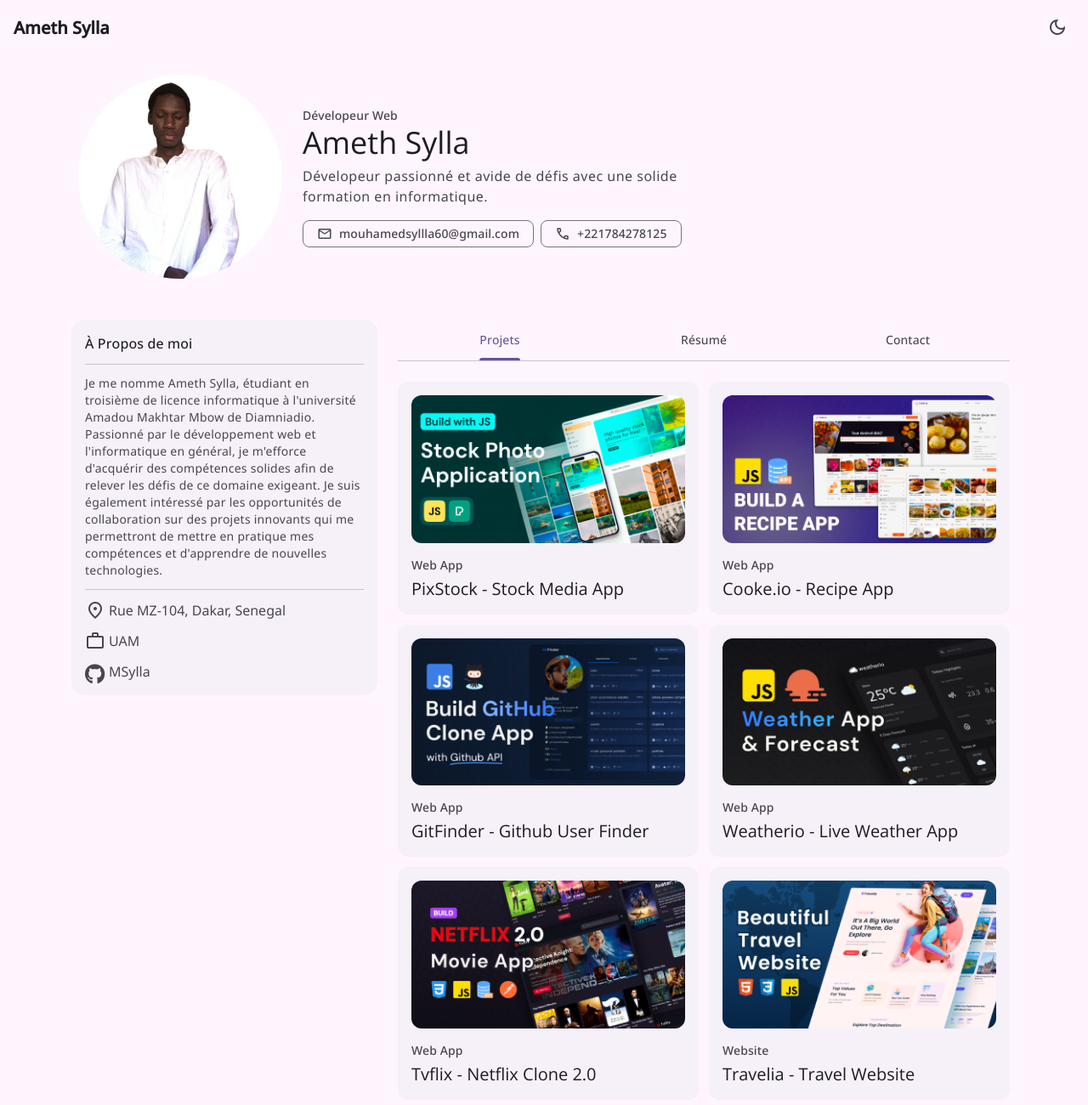
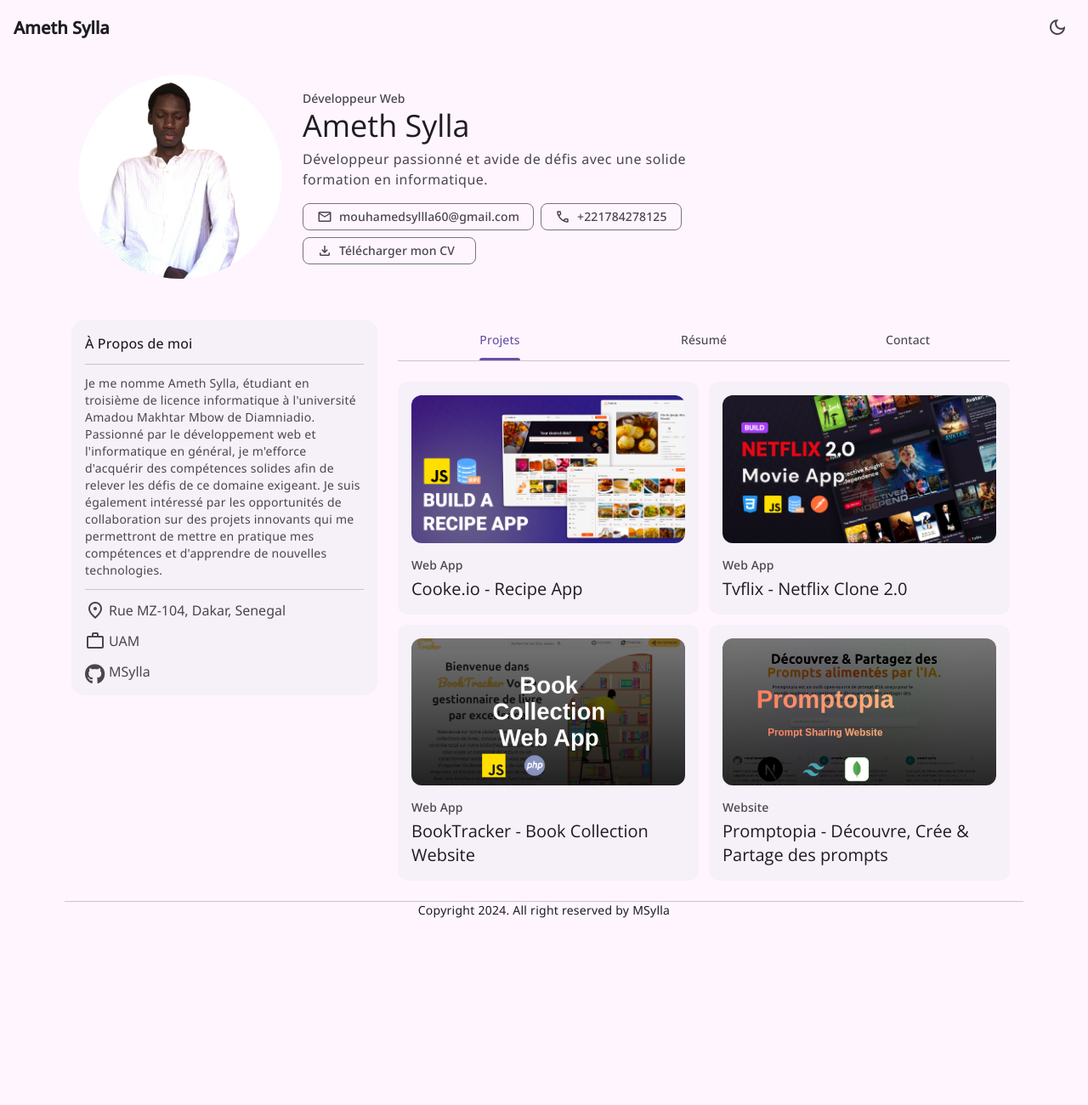
Before and after one commit to MouhamedSyllla/MouhamedSylla, a plain HTML site: page index.html in a window 1280 px wide. Shown: the top 1300 px of the page at 85% size. After the commit the page ends 1081 px from the top, so only its background shows below. Drawn offline with nearby package versions, Linux system fonts and the light colour scheme.

Commit message:
Adding a download button for my resume and an alert functionnality for comming soon projects

```diff
--- a/index.html
+++ b/index.html
@@ -91,12 +91,12 @@
                         </figure>
 
                         <div class="hero-content">
-                            <span class="label-large section-subtitle">Dévelopeur Web</span>
+                            <span class="label-large section-subtitle">Développeur Web</span>
 
                             <h1 class="display-small">Ameth Sylla</h1>
 
                             <p class="body-large section-text">
-                                Dévelopeur passionné et avide de défis avec une solide formation en informatique.
+                                Développeur passionné et avide de défis avec une solide formation en informatique.
                             </p>
 
                             <div class="btn-wrapper">
@@ -115,6 +115,15 @@
 
                                     <div class="state-layer"></div>
                                 </a>
+
+                                <a href="assets/Ameth_Sylla.pdf" download="" class="chip">
+                                    <span class="material-symbols-outlined" aria-hidden="true">download</span>
+
+                                    <span class="label-large">Télécharger mon CV</span>
+
+                                    <div class="sata-layer"></div>
+                                </a>
+
                             </div>
                         </div>
 
@@ -194,21 +203,6 @@
                             <div class="container">
 
                                 <div class="project-list">
-                                    <div class="card">
-                                        <figure class="card-banner img-holder" style="--width: 334; --height: 180;">
-                                            <img src="./assets/images/project-1.png" alt="Projet 1" width="334" height="180" class="img-cover">
-
-                                        </figure>
-
-                                        <div class="card-content">
-                                            <span class="label-large card-subtitle">Web App</span>
-
-                                            <h3 class="title-large card-title ">PixStock - Stock Media App</h3>
-
-                                        </div>
-
-                                        <a href="#" class="state-layer"></a>
-                                    </div>
 
                                     <div class="card">
                                         <figure class="card-banner img-holder" style="--width: 334; --height: 180;">
@@ -223,39 +217,7 @@
 
                                         </div>
 
-                                        <a href="#" class="state-layer"></a>
-                                    </div>
-
-                                    <div class="card">
-                                        <figure class="card-banner img-holder" style="--width: 334; --height: 180;">
-                                            <img src="./assets/images/project-3.png" alt="Projet 3" width="334" height="180" class="img-cover">
-
-                                        </figure>
-
-                                        <div class="card-content">
-                                            <span class="label-large card-subtitle">Web App</span>
-
-                                            <h3 class="title-large card-title ">GitFinder - Github User Finder</h3>
-
-                                        </div>
-
-                                        <a href="#" class="state-layer"></a>
-                                    </div>
-
-                                    <div class="card">
-                                        <figure class="card-banner img-holder" style="--width: 334; --height: 180;">
-                                            <img src="./assets/images/project-4.png" alt="Projet 4" width="334" height="180" class="img-cover">
-
-                                        </figure>
-
-                                        <div class="card-content">
-                                            <span class="label-large card-subtitle">Web App</span>
-
-                                            <h3 class="title-large card-title ">Weatherio - Live Weather App</h3>
-
-                                        </div>
-
-                                        <a href="#" class="state-layer"></a>
+                                        <a  class="state-layer comming-soon"></a>
                                     </div>
 
                                     <div class="card">
@@ -271,23 +233,7 @@
 
                                         </div>
 
-                                        <a href="#" class="state-layer"></a>
-                                    </div>
-
-                                    <div class="card">
-                                        <figure class="card-banner img-holder" style="--width: 334; --height: 180;">
-                                            <img src="./assets/images/project-6.png" alt="Projet 6" width="334" height="180" class="img-cover">
-
-                                        </figure>
-
-                                        <div class="card-content">
-                                            <span class="label-large card-subtitle">Website</span>
-
-                                            <h3 class="title-large card-title ">Travelia - Travel Website</h3>
-
-                                        </div>
-
-                                        <a href="#" class="state-layer"></a>
+                                        <a  class="state-layer comming-soon"></a>
                                     </div>
 
                                     <div class="card">
@@ -463,7 +409,6 @@
 
                                 </ul>
 
-
                             </div>
 
                         </section>
--- a/js/script.js
+++ b/js/script.js
@@ -11,7 +11,9 @@
 
 const /** {NodeElement} */ $themeBtn =
     document.querySelector("[data-theme-btn]");
+
 const /** {NodeElement} */ $HTML = document.documentElement;
+
 let /** {boolean | string} */ isDark = window.matchMedia(
     "(prefers-color-scheme: dark)"
   ).matches;
@@ -35,7 +37,7 @@ $themeBtn.addEventListener("click", changeTheme);
  */
 
 /*
-  Switching the content of the same area on three different buttons click by making that content active or not.
+  Switching the content of the same area on three different button clicks by making that content active or not.
   We first made one content active  by adding a class ".active" in it(so it is the last activate content).
   Then we listen to a click event on all three buttons.
   If it happens we deactivate the first one and activate the clicked one by addingin it a ".active" class(button and content are linked by their data attribute values so if we know the cliced button we can know the corresponding content).
@@ -65,3 +67,14 @@ $tabBtn.forEach((item) => {
     lastActiveTabBtn = this;
   });
 });
+
+
+/* Alert for comming soon projects */
+
+const /* NodeElement */ $commingSoonProjects = document.querySelectorAll(".comming-soon");
+
+$commingSoonProjects.forEach(project => {
+  project.addEventListener("click", () => {
+    window.alert("Ce projet sera bientôt disponible sur mon Github.");
+  })
+})
```
Also changed, not shown: assets/images/download.svg (added), 1 other file.
